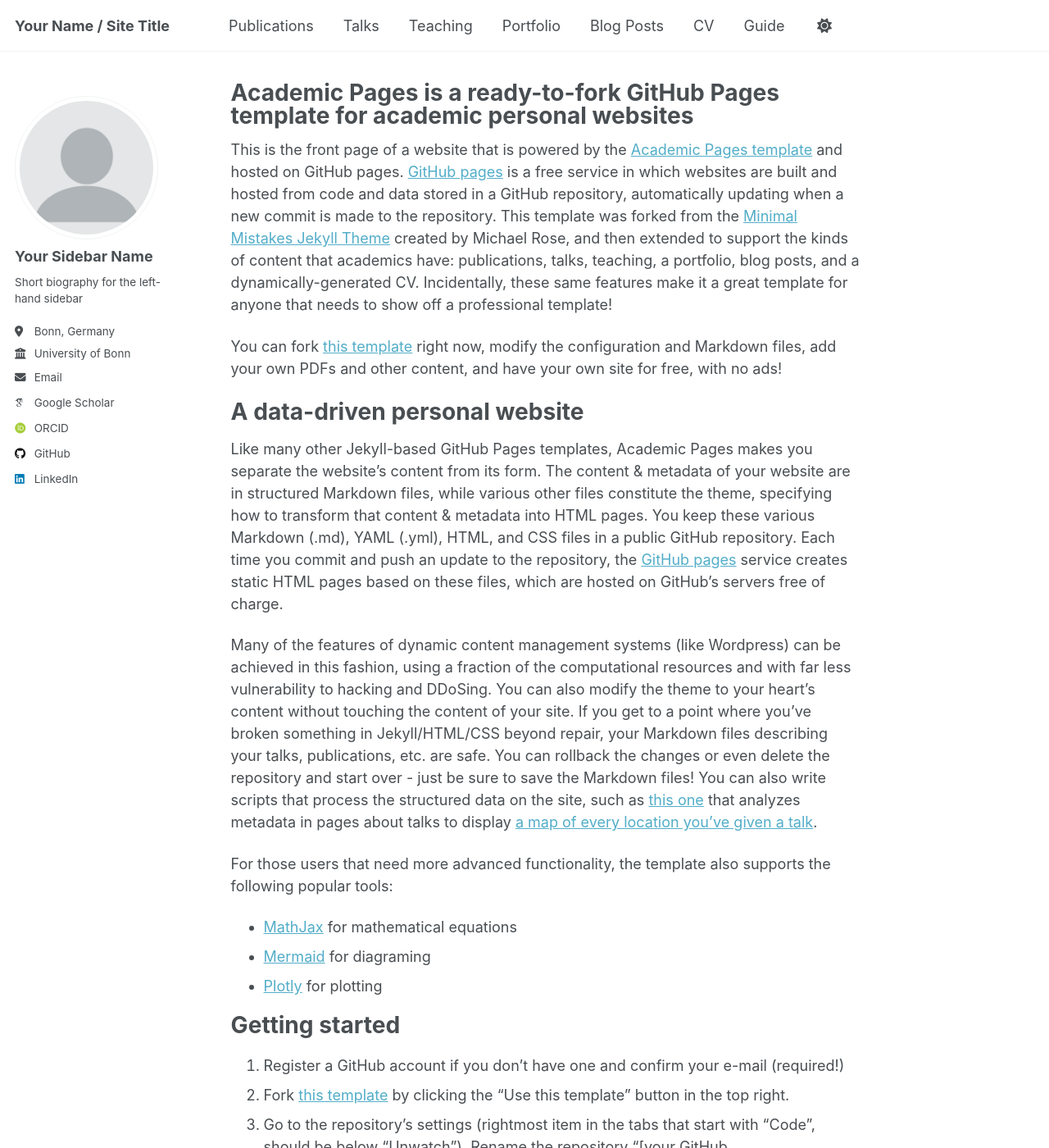
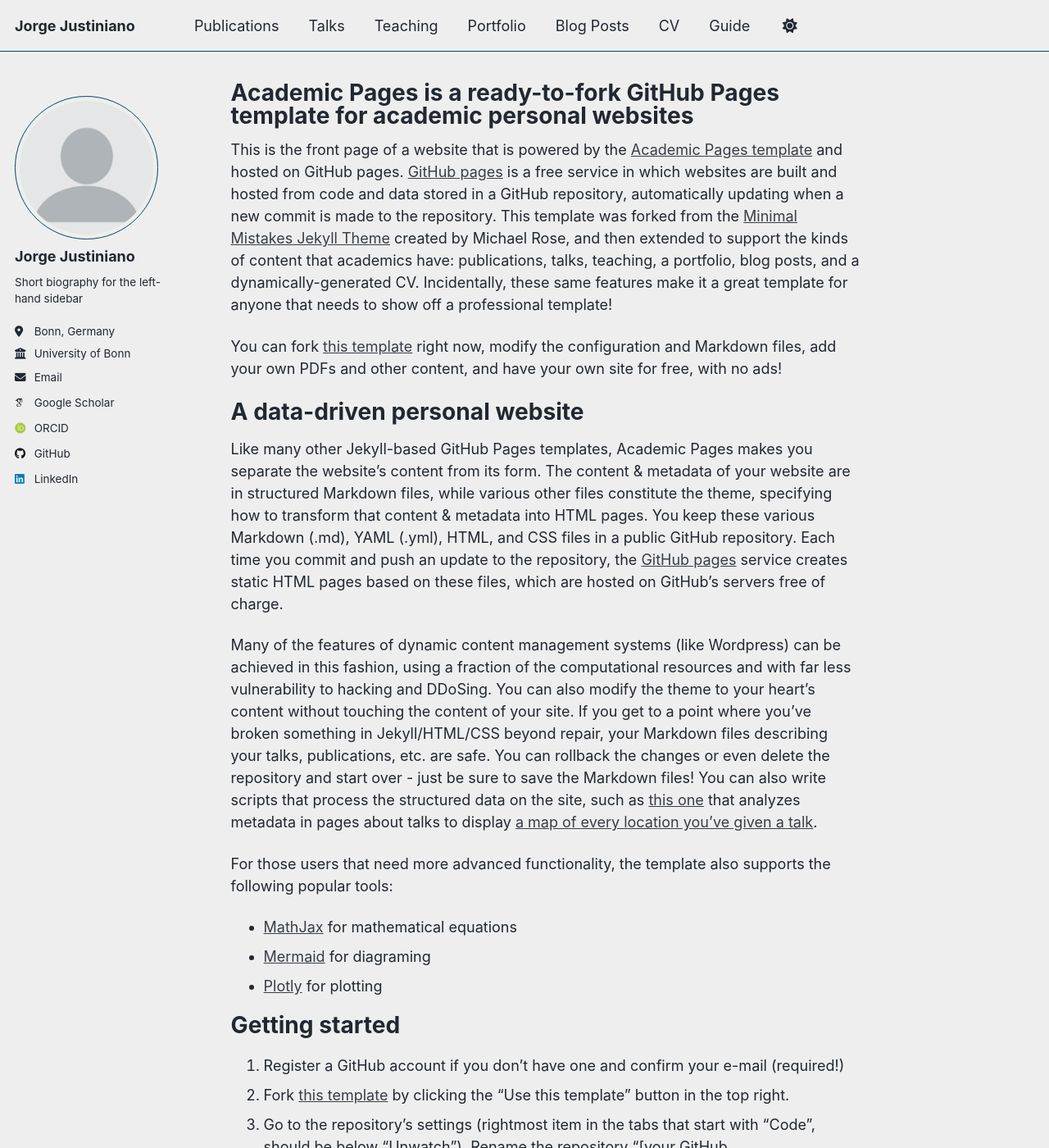
Before and after one commit to jjustiniano2/jjustiniano2.github.io, a Jekyll site: the page built from _pages/about.md, in a window 1280 px wide and 1400 px high. Shown: the whole window at 82% size. Built offline with Jekyll 4.4.1, drawn with Linux system fonts in a browser that asks for light colours; some web fonts are replaced; a script that is not in the unit is left out.

Commit message:
Update _config.yml

```diff
--- a/_config.yml
+++ b/_config.yml
@@ -8,8 +8,8 @@
 
 # Basic Site Settings
 locale                   : "en-US"
-site_theme               : "default" # Currently available options are "default", "air"
-title                    : "Your Name / Site Title"
+site_theme               : "air" # Currently available options are "default", "air"
+title                    : "Jorge Justiniano"
 title_separator          : "-"
 name                     : &name "Jorge Justiniano"
 description              : &description "Your Name's academic portfolio"   # Update this with a general description of your site, this is the default if not overridden by a page
@@ -24,7 +24,7 @@ repository               : "jjustiniano2.github.io/"
 author:
   # Biographic information
   avatar           : "profile.png"
-  name             : "Your Sidebar Name"
+  name             : "Jorge Justiniano"
   pronouns         : # example: "she/her"
   bio              : "Short biography for the left-hand sidebar"
   location         : "Bonn, Germany"
```
